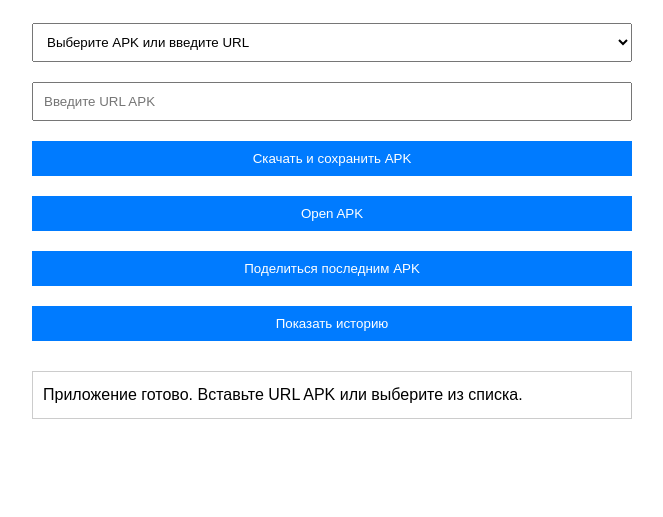
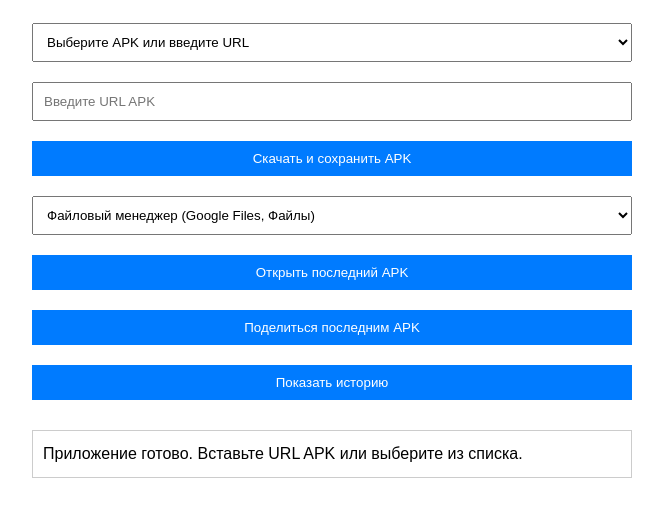
Before and after one commit to sa1nt3go/skills-github-pages, a plain HTML site: page index.html in a window 1280 px wide. Shown: the part 119-636 px from the top of the page, without its empty margins (308-971 px from the left). Drawn offline with nearby package versions, Linux system fonts and the light colour scheme.

Commit message:
Update index.html

```diff
--- a/index.html
+++ b/index.html
@@ -17,7 +17,12 @@
   </select>
   <input type="text" id="apkUrl" placeholder="Введите URL APK">
   <button id="downloadBtn">Скачать и сохранить APK</button>
-   <button id="openBtn">Open APK</button>
+  <select id="openAppSelect">
+  <option value="file">Файловый менеджер (Google Files, Файлы)</option>
+  <option value="installer">Package Installer</option>
+  <option value="other">Другое приложение</option>
+</select>
+<button id="openBtn">Открыть последний APK</button>
   <button id="shareBtn">Поделиться последним APK</button>
   <button id="historyBtn">Показать историю</button>
   <div id="output"></div>
```
